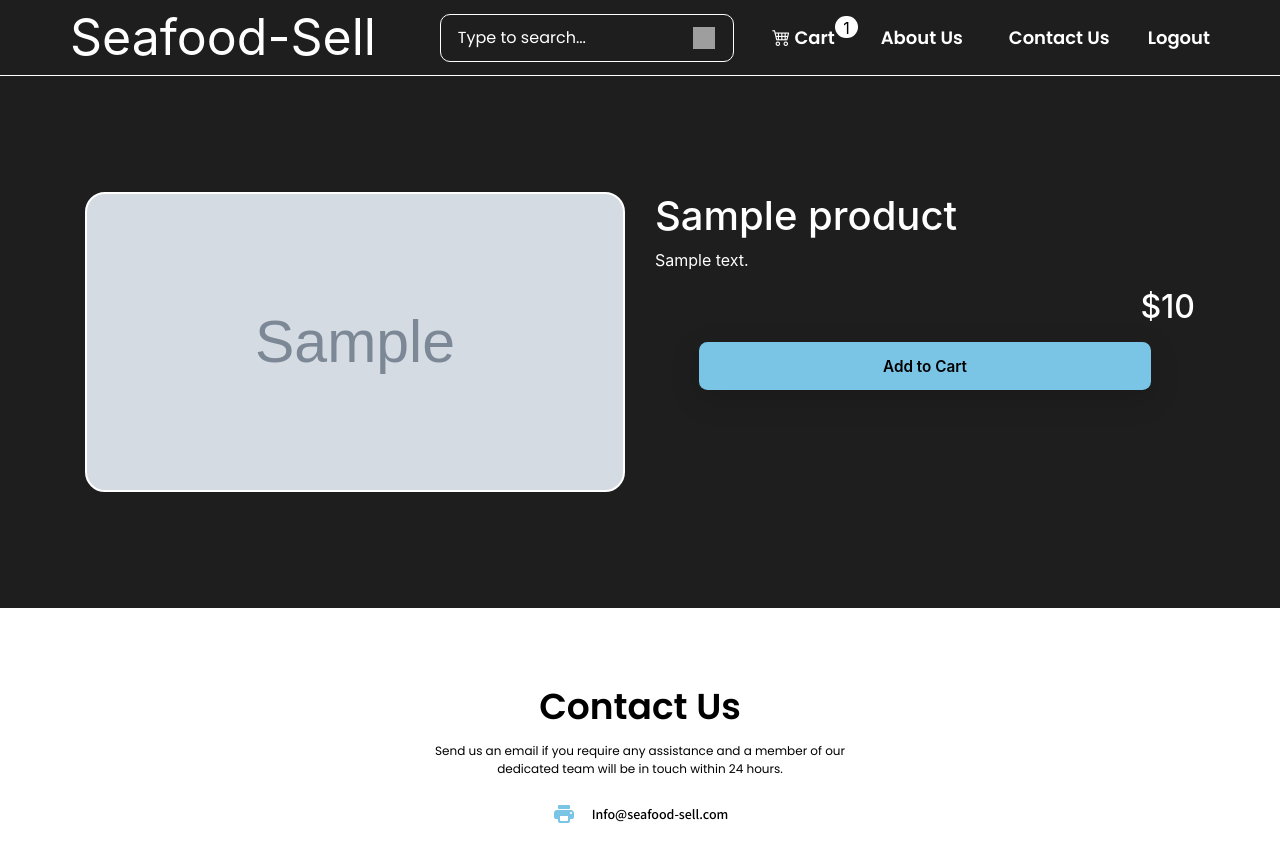
After one commit to Armandoh4/Seafood-Sell, a Django app: page /detail/1 in a window 1280 px wide. The commit adds this page. Shown: the top 842 px of the page. Run offline with Django 5.2, Linux system fonts and the light colour scheme; a user stored in the database is signed in; tables that the repository leaves empty hold one stand-in row (values such as "Sample post"); grey boxes marked "Sample" are stand-in pictures; some libraries are stand-ins or nearby versions; grey boxes are pictures that could not be loaded.

Commit message:
stripe record table added + product detail page added to see prodcut detail and multi images

```diff
--- a/products/models.py
+++ b/products/models.py
@@ -28,3 +28,15 @@ class Cart(models.Model):
 
     def __str__(self) -> str:
         return self.product.product_name
+# f'Customer Email: {customer_email}',
+#           f'Amount: {amount_total}',
+#           f'Payment Intent: {payment_intent}')
+
+class Record(models.Model):
+    customer_email= models.CharField(max_length=3000)
+    amount_total= models.CharField(max_length=3000)
+    payment_intent= models.CharField(max_length=3000)
+
+
+    def __str__(self) -> str:
+        return self.customer_email
--- a/products/urls.py
+++ b/products/urls.py
@@ -16,6 +16,9 @@ urlpatterns = [
     path('stripe-webhook/', views.stripe_webhook, name='stripe-webhook'),
     path('success', views.success,name='success'),
     path('cancel', views.cancel,name='cancel'),
+    path('detail/<int:id>', views.detail,name='detail'),
+
+
 
 
 ]
--- a/products/views.py
+++ b/products/views.py
@@ -152,3 +152,7 @@ def success(request):
         return render(request,'success.html')
 def cancel(request):
     return render(request,'cancel.html')
+def detail(request,id):
+    product = Product.objects.get(pk = id)
+    len_of_cart = Cart.objects.filter(loged_user=request.user).count()
+    return render(request,'details.html',{'product': product, 'len_of_cart': len_of_cart})
--- a/static/assets/css/style.css
+++ b/static/assets/css/style.css
@@ -166,6 +166,9 @@ body {
   position: absolute;
   display: none;
   transition: display 1s;
+  top: 0;
+  height: 80%;
+  overflow: hidden;
 }
 
 .color_changer_second {
@@ -594,6 +597,45 @@ body {
   align-items: center;
   justify-content: end;
 }
+.swiper {
+  width: 100%;
+  height: 100%;
+}
+
+.swiper-slide {
+  height: 300px !important;
+  text-align: center;
+  font-size: 18px;
+  background: #fff;
+  display: flex;
+  justify-content: center;
+  align-items: center;
+}
+.cart_btn_detail{
+  width: 100%;
+    max-width: 451.795px;
+    height: 47.557px;
+    border-radius: 8.492px;
+    background-color: #7ac5e5;
+    box-shadow: 0px 8.49238px 29.72334px 0px rgba(0, 0, 0, 0.15);
+    border: none;
+    color: #000;
+    text-align: center;
+
+    font-size: 15.286px;
+    font-style: normal;
+    font-weight: 600;
+    line-height: 100%;
+}
+.swiper-slide img {
+  display: block;
+  width: 100%;
+  height: 100%;
+  object-fit: cover;
+}
+
+
+
 
 @media screen and (min-width: 1700px) {
   .manage_container {
--- a/templates/base.html
+++ b/templates/base.html
@@ -21,6 +21,7 @@
   <!-- bootstrap icon link -->
   <link rel="stylesheet" href="https://cdn.jsdelivr.net/npm/bootstrap-icons@1.11.1/font/bootstrap-icons.css" />
   <script src="https://ajax.googleapis.com/ajax/libs/jquery/3.7.1/jquery.min.js"></script>
+  <link rel="stylesheet" href="https://cdn.jsdelivr.net/npm/swiper@11/swiper-bundle.min.css" />
 
 </head>
 
@@ -35,7 +36,13 @@
     {% include "layout/footer.html" %}
 
 </body>
+<script src="https://cdn.jsdelivr.net/npm/swiper@11/swiper-bundle.min.js"></script>
 
+<script src="https://cdn.jsdelivr.net/npm/swiper@11/swiper-element-bundle.min.js"></script>
+<script src="https://cdn.jsdelivr.net/npm/bootstrap@5.3.2/dist/js/bootstrap.bundle.min.js"
+  integrity="sha384-C6RzsynM9kWDrMNeT87bh95OGNyZPhcTNXj1NW7RuBCsyN/o0jlpcV8Qyq46cDfL" crossorigin="anonymous"></script>
+<!-- jquery cdn  -->
+<script src="https://code.jquery.com/jquery-3.6.0.min.js"></script>
 <script type="text/javascript">
     $('#loading').hide()
     var stripe = Stripe('{{ stripe_public_key }}');  // Pass your Stripe public key from the context
@@ -70,12 +77,17 @@
             console.log('Error:', error);
         });
     });
+
+
+    var swiper = new Swiper(".mySwiper", {
+    pagination: {
+      el: ".swiper-pagination",
+      type: "fraction",
+    },
+    navigation: {
+      nextEl: ".swiper-button-next",
+      prevEl: ".swiper-button-prev",
+    },
+  });
 </script>
-
-<script src="https://cdn.jsdelivr.net/npm/swiper@11/swiper-element-bundle.min.js"></script>
-<script src="https://cdn.jsdelivr.net/npm/bootstrap@5.3.2/dist/js/bootstrap.bundle.min.js"
-  integrity="sha384-C6RzsynM9kWDrMNeT87bh95OGNyZPhcTNXj1NW7RuBCsyN/o0jlpcV8Qyq46cDfL" crossorigin="anonymous"></script>
-<!-- jquery cdn  -->
-<script src="https://code.jquery.com/jquery-3.6.0.min.js"></script>
-
 </html>
--- /dev/null
+++ b/templates/details.html
@@ -0,0 +1,55 @@
+{% extends "base.html" %}
+{% block body %}
+{% load static %}
+<style>
+
+</style>
+<div class="container" style="margin-top:116px;">
+    <div class="row">
+        <div class="col-md-6">
+            {% if product.productimg.all %}
+            <div class="swiper mySwiper" >
+                <div class="swiper-wrapper">
+                    {% for i in product.productimg.all %}
+                  <div class="swiper-slide" style="border: 2px solid white;  border-radius: 20px;overflow:hidden;"> <img src="{{ i.image.url }}" class="d-block" alt="{{ product.product_name }}"></div>
+                  {% endfor %}
+                </div>
+                <div class="swiper-button-next"></div>
+                <div class="swiper-button-prev"></div>
+                <div class="swiper-pagination text-white"></div>
+              </div>
+            {% endif %}
+
+        </div>
+        <div class="col-md-6">
+           <h1 class="text-white">{{product.product_name}}</h1>
+           <p class="text-white">
+            {{product.description}}
+           </p>
+           <h2 class="text-white text-end">
+            ${{product.price}}
+           </h2>
+           <div class="text-center mt-3">
+            <a href="/addtocart/{{product.id}}">
+           <button class="cart_btn_detail" style="" >Add to Cart</button>
+            </a>
+           </div>
+        </div>
+</div>
+</div>
+<script src="https://cdn.jsdelivr.net/npm/swiper@11/swiper-bundle.min.js"></script>
+
+<!-- Initialize Swiper -->
+<script>
+  var swiper = new Swiper(".mySwiper", {
+    pagination: {
+      el: ".swiper-pagination",
+      type: "fraction",
+    },
+    navigation: {
+      nextEl: ".swiper-button-next",
+      prevEl: ".swiper-button-prev",
+    },
+  });
+</script>
+{% endblock %}
--- a/templates/index.html
+++ b/templates/index.html
@@ -25,7 +25,9 @@
         {% for product in product %}
         {% if product.productimg.all %}
         <div class="col-lg-4 col-md-6 col-sm-12 col-12 mt-4">
+
           <div class="color_changer_first" style="background-image:url({% with product.productimg.first as first_image %}{{ first_image.image.url }}{% endwith %});">
+            <a href="detail/{{product.id}}">
               <div class="shoping_card card_content" id="first_Card_hero_section">
                 <div class="details_first px-5 text-white">
                   <h1>{{ product.product_name }}</h1>
@@ -42,6 +44,7 @@
                   </a>
                 </div>
               </div>
+            </a>
           </div>
         </div>
         {% endif %}
```
Lines whose indentation alone changed are shown as unchanged.
